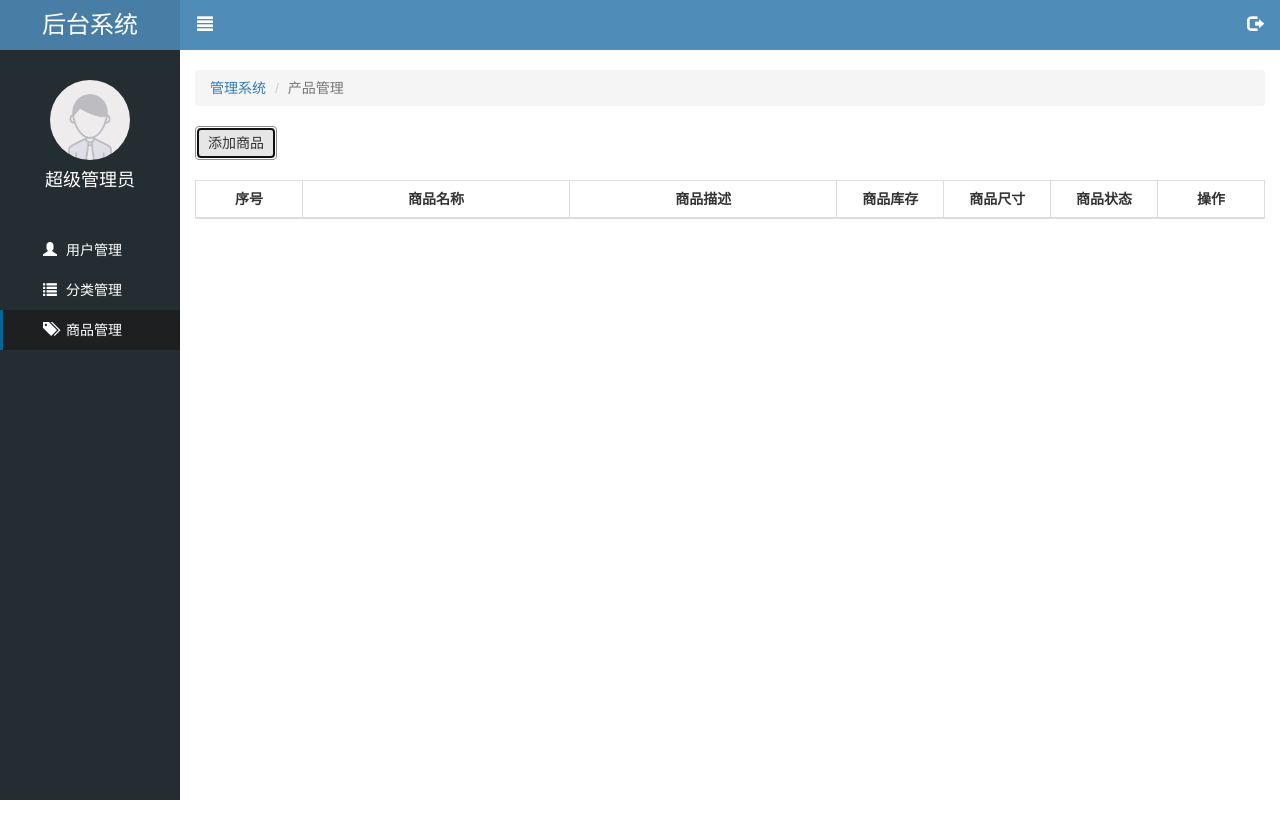
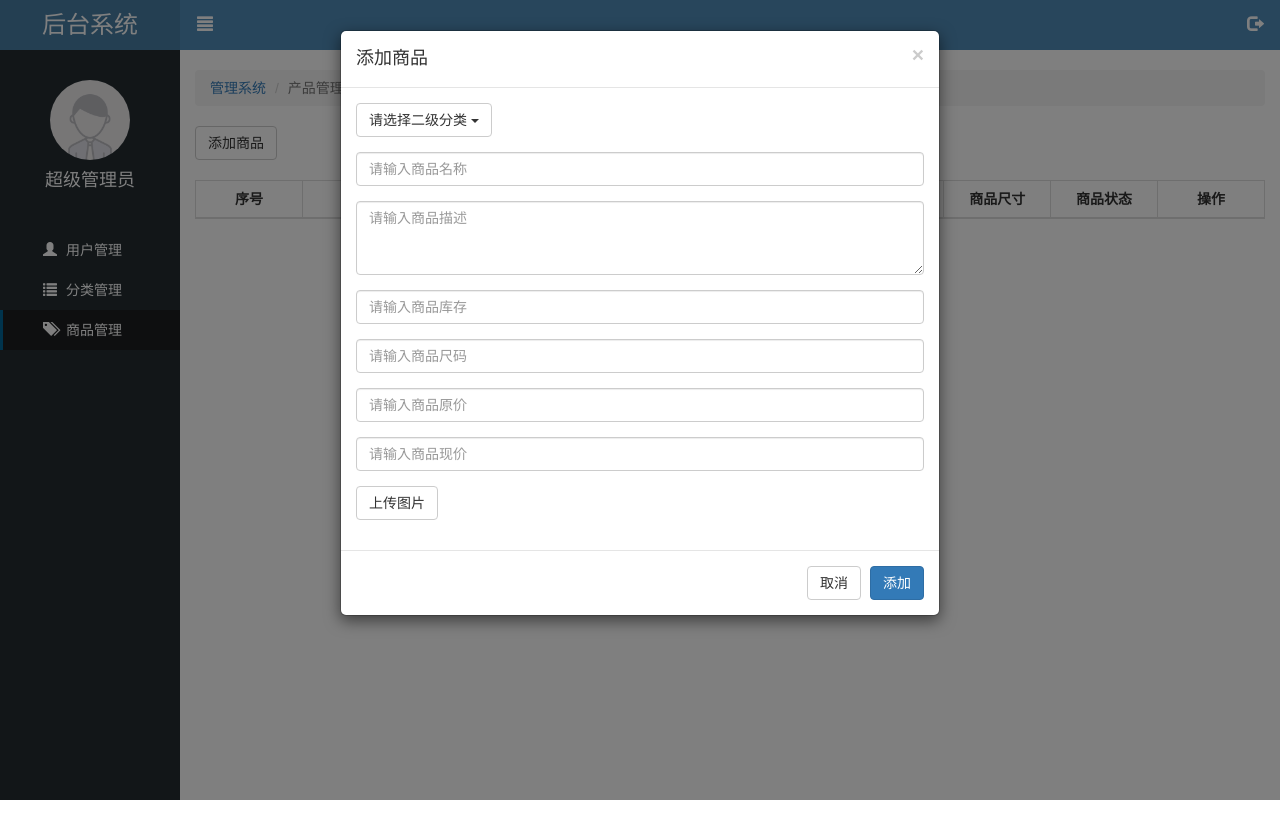
Before and after one commit to IDontKnowBYD/Web-Letao, a website: page public/back/product.html in a window 1280 px wide. Both pictures are taken after a click on the button "添加商品". Shown: the top 838 px of the page. Drawn offline with Linux system fonts and the light colour scheme; no server answers.

Commit message:
商品-模态框布局完成

```diff
--- a/public/back/js/product.js
+++ b/public/back/js/product.js
@@ -40,4 +40,8 @@ $(function () {
 
   render(currentPage, pageSize);
 
+  // 打开模态框
+  $('.addPro').click(function () {
+    $('#addModal').modal('show');
+  })
 })
--- a/public/back/product.html
+++ b/public/back/product.html
@@ -65,7 +65,7 @@
       </ol>
 
       <div class="lt_content">
-        <button class="btn btn-default mb_20">添加商品</button>
+        <button class="btn btn-default mb_20 addPro">添加商品</button>
 
         <table class="table table-bordered table-hover">
           <thead>
@@ -109,6 +109,72 @@
     </div>
   </div>
 
+  <div class="modal fade" tabindex="-1" id="addModal">
+    <div class="modal-dialog">
+      <div class="modal-content">
+        <form id="form">
+          <div class="modal-header">
+            <button type="button" class="close" data-dismiss="modal"><span>&times;</span></button>
+            <h4 class="modal-title">添加商品</h4>
+          </div>
+
+          <div class="modal-body">
+            <!-- 下拉框 -->
+            <div class="form-group">
+              <div class="dropdown">
+                <button class="btn btn-default dropdown-toggle" type="button" id="dropdownMenu1" data-toggle="dropdown">
+                  <span id="dropdownTxt">请选择二级分类</span>
+                  <span class="caret"></span>
+                </button>
+                <ul class="dropdown-menu">
+
+                </ul>
+              </div>
+
+              <input type="hidden" value="" name="categoryId">
+
+            </div>
+
+            <div class="form-group">
+              <input type="text" name="proName" class="form-control" placeholder="请输入商品名称">
+            </div>
+
+            <div class="form-group">
+              <textarea name="proDesc" class="form-control" rows="3" placeholder="请输入商品描述"></textarea>
+            </div>
+
+            <div class="form-group">
+              <input type="text" name="num" class="form-control" placeholder="请输入商品库存">
+            </div>
+
+            <div class="form-group">
+              <input type="text" name="size" class="form-control" placeholder="请输入商品尺码">
+            </div>
+
+            <div class="form-group">
+              <input type="text" name="oldPrice" class="form-control" placeholder="请输入商品原价">
+            </div>
+
+            <div class="form-group">
+              <input type="text" name="price" class="form-control" placeholder="请输入商品现价">
+            </div>
+
+            <div class="form-group">
+              <label class="btn btn-default" for="fileupload">上传图片</label>
+              <input style="display: none" type="file" name="pic1" data-url="/category/addSecondCategoryPic" id="fileupload">
+            </div>
+
+          </div>
+
+          <div class="modal-footer">
+            <button type="button" class="btn btn-default" data-dismiss="modal">取消</button>
+            <button type="submit" class="btn btn-primary" id="add">添加</button>
+          </div>
+        </form>
+      </div>
+    </div>
+  </div>
+
   <script type="text/template" id="proTmp">
   {{ each rows v i }}
     <tr>
@@ -117,16 +183,13 @@
       <td>{{ v.proDesc }}	</td>
       <td>{{ v.num }}</td>
       <td>{{ v.size }}</td>
-      <!-- statu 1, 已上架   statu 0, 已下架-->
       <td>
         {{ v.statu === 1 ? "已上架" : "已下架" }}
       </td>
       <td>
         {{ if v.statu === 1 }}
-          <!-- 下架按钮 -->
           <button class="btn btn-danger">下架</button>
         {{ else }}
-          <!-- 上架按钮 -->
           <button class="btn btn-success">上架</button>
         {{ /if }}
       </td>
```
